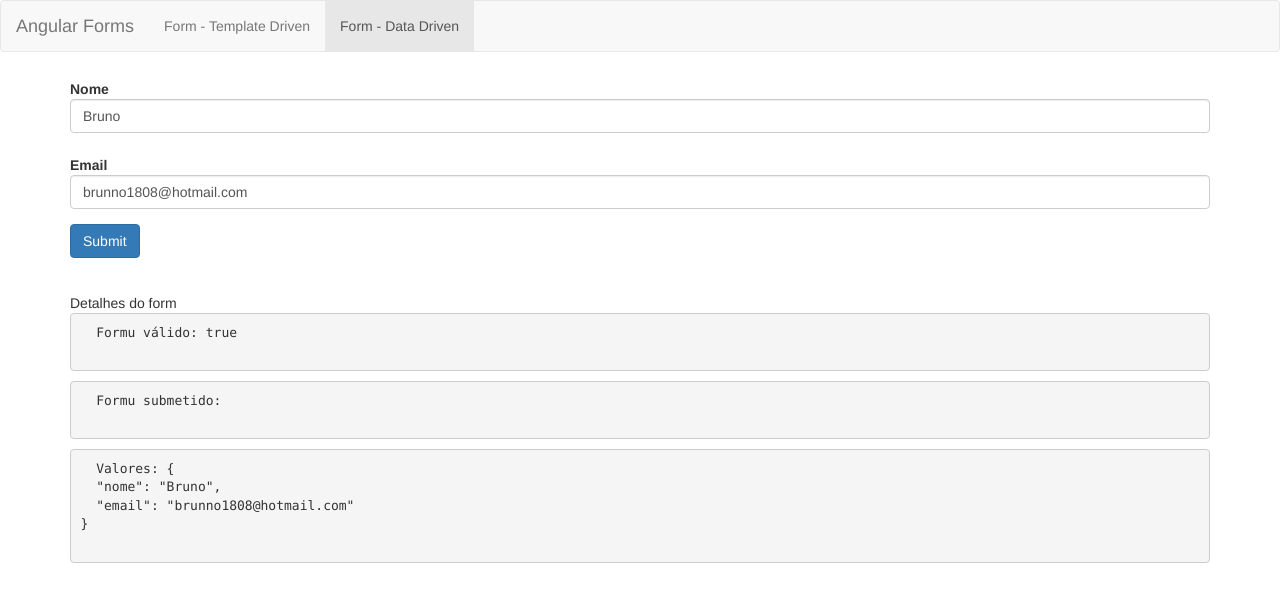
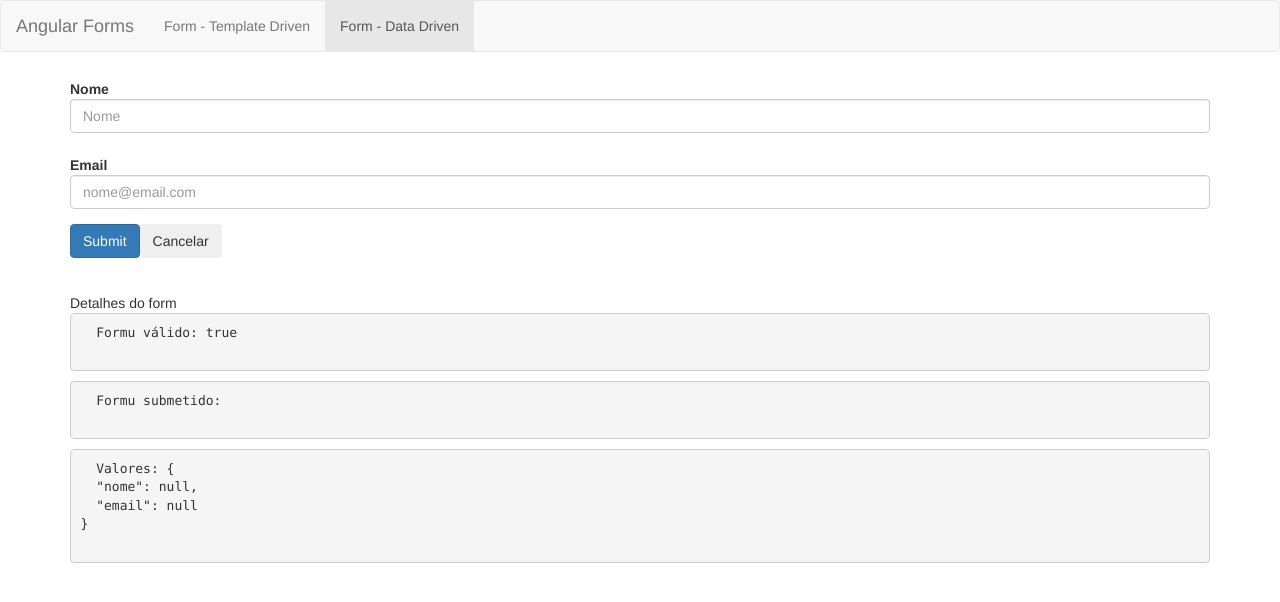
Before and after one commit to bbnsdevelop/estudosAngular-2-4-6, an Angular app in the folder formularios/: page /dataForm in a window 1280 px wide. Shown: the top 602 px of the page. Built offline with nearby package versions, Linux system fonts and the light colour scheme.

Commit message:
resetando um formulário

```diff
--- a/formularios/src/app/template/formTemplate/service/buscaCepI.ts
+++ b/formularios/src/app/template/formTemplate/service/buscaCepI.ts
@@ -4,4 +4,5 @@ export interface BuscaCepI{
 
     buscaCep(cep: number): Observable<any>;
     saveForm(dadosForms: any);
+    saveFormReactive(dadosForms: any): Observable<any>;
 }
--- a/formularios/src/app/template/formTemplate/service/impl/busca-cep.service.ts
+++ b/formularios/src/app/template/formTemplate/service/impl/busca-cep.service.ts
@@ -15,4 +15,7 @@ export class BuscaCepService implements BuscaCepI{
   saveForm(dadosForms: any){
     this.httpClient.post('https://httpbin.org/post', JSON.stringify(dadosForms)).subscribe(dados => console.log(dados));
   }
+  saveFormReactive(dadosForms: any): Observable<any>{
+    return this.httpClient.post('https://httpbin.org/post', JSON.stringify(dadosForms));
+  }
 }
--- a/formularios/src/app/template/reactiveForm/data-form/data-form.component.html
+++ b/formularios/src/app/template/reactiveForm/data-form/data-form.component.html
@@ -19,6 +19,7 @@
   <div class="form-group">
     <div class="col-sm-12">
       <button type="submit" class="btn btn-primary" >Submit</button>
+      <button type="button" class="btn" (click)="resetar()">Cancelar</button>
     </div>
   </div>
   <div class="form-group">
--- a/formularios/src/app/template/reactiveForm/data-form/data-form.component.ts
+++ b/formularios/src/app/template/reactiveForm/data-form/data-form.component.ts
@@ -24,14 +24,21 @@ export class DataFormComponent implements OnInit {
     });
     */
     this.formulario = this.formBuilder.group({
-      nome: ['Bruno'],
-      email: ['brunno1808@hotmail.com']
+      nome: [null],
+      email: [null]
     });
   }
 
   onSubmit(){
     console.log(this.formulario);
-    this.buscaCepI.saveForm(this.formulario.value);
+    this.buscaCepI.saveFormReactive(this.formulario.value).subscribe(dados =>{
+      console.log(dados);
+      this.formulario.reset();
+    },(error: any) => alert("erro ao processar"));
+  }
+
+  resetar(){
+    this.formulario.reset();
   }
 
 }
```
